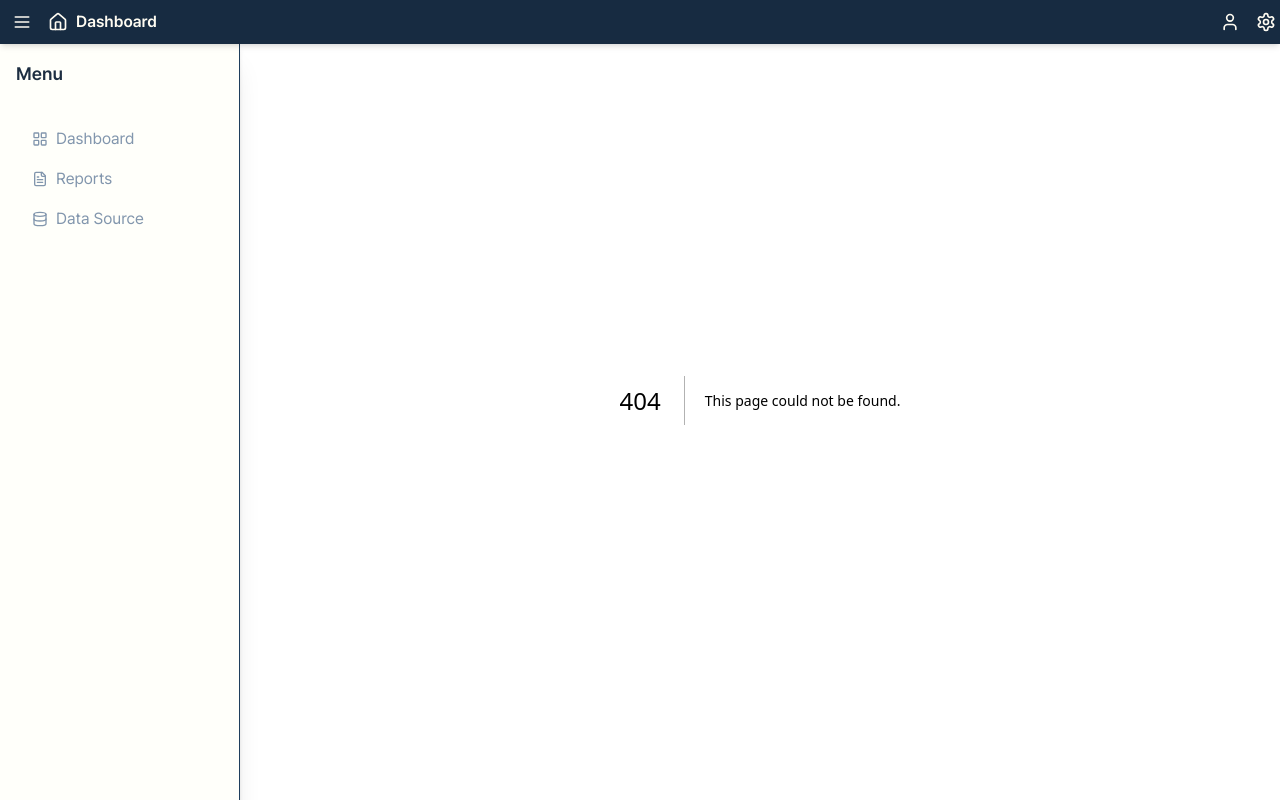
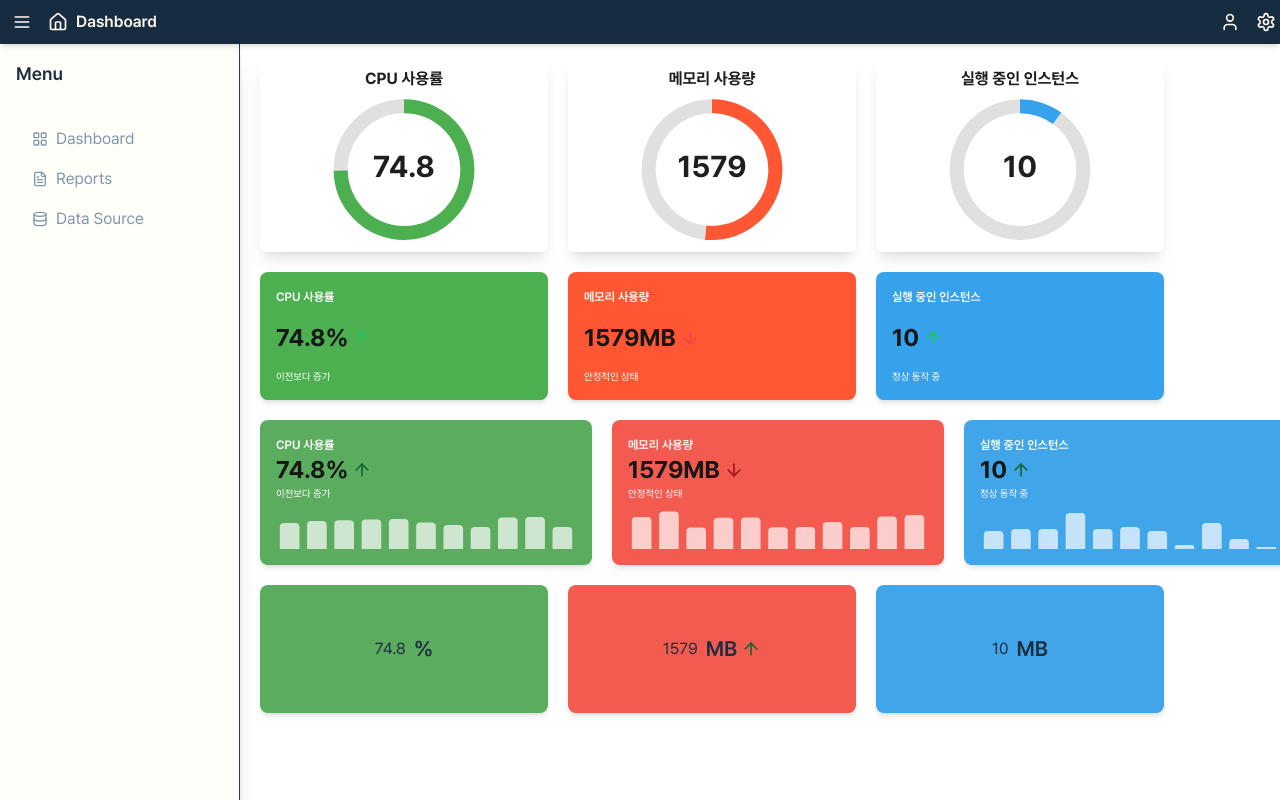
Before and after one commit to m0oMoo/monitoring_client, a Next.js app: page /dashboard5 in a window 1280 px wide. Before the commit this address had no page. Built offline with nearby package versions, Linux system fonts and the light colour scheme.

Commit message:
feat: Add dashboard5 page

```diff
--- /dev/null
+++ b/src/app/(monitoring)/dashboard5/page.tsx
@@ -0,0 +1,95 @@
+"use client";
+
+import CardWidget from "@/app/components/dashboard/cardWidget";
+import CardWidgetOnlyNumber from "@/app/components/dashboard/cardWidgetOnlyNumber";
+import CardWidgetWithBarChart from "@/app/components/dashboard/cardWidgetWithBarChart";
+import StatWidget from "@/app/components/dashboard/statWidget";
+
+const Dashboard5 = () => {
+  return (
+    <div className="mt-[40px] flex flex-col p-5 gap-5">
+      <div className="flex gap-5">
+        <StatWidget label="CPU 사용률" value={74.8} color="#4CAF50" />
+        <StatWidget label="메모리 사용량" value={1579} color="#FF5733" />
+        <StatWidget label="실행 중인 인스턴스" value={10} color="#36A2EB" />
+      </div>
+      <div className="flex gap-5">
+        <CardWidget
+          title="CPU 사용률"
+          value="74.8%"
+          subText="이전보다 증가"
+          changePercent={5.2}
+          backgroundColor="#4CAF50"
+        />
+        <CardWidget
+          title="메모리 사용량"
+          value="1579MB"
+          subText="안정적인 상태"
+          changePercent={-3.1}
+          backgroundColor="#FF5733"
+        />
+        <CardWidget
+          title="실행 중인 인스턴스"
+          value="10"
+          subText="정상 동작 중"
+          changePercent={0}
+          backgroundColor="#36A2EB"
+        />
+      </div>
+      <div className="flex gap-5">
+        <CardWidgetWithBarChart
+          title="CPU 사용률"
+          value="74.8%"
+          subText="이전보다 증가"
+          changePercent={5.2}
+          chartData={[65, 70, 72, 74, 75, 66, 60, 55, 79, 80, 55]}
+          backgroundColor="#5bac5e"
+        />
+        <CardWidgetWithBarChart
+          title="메모리 사용량"
+          value="1579MB"
+          subText="안정적인 상태"
+          changePercent={-3.1}
+          chartData={[
+            1600, 1880, 1070, 1565, 1579, 1090, 1100, 1355, 1100, 1620, 1700,
+          ]}
+          backgroundColor="#f35b50"
+        />
+        <CardWidgetWithBarChart
+          title="실행 중인 인스턴스"
+          value="10"
+          subText="정상 동작 중"
+          changePercent={0}
+          chartData={[9, 10, 10, 18, 10, 11, 9, 2, 13, 5, 1, 10]}
+          backgroundColor="#41a6e9"
+        />
+      </div>
+      <div className="flex gap-5">
+        <CardWidgetOnlyNumber
+          title="CPU 사용률"
+          value="74.8"
+          unit="%"
+          changePercent={5.2}
+          backgroundColor="#5bac5e"
+        />
+        <CardWidgetOnlyNumber
+          title="메모리 사용량"
+          value="1579"
+          unit="MB"
+          changePercent={-3.1}
+          backgroundColor="#f35b50"
+          arrowVisible={true}
+        />
+        <CardWidgetOnlyNumber
+          title="실행 중인 인스턴스"
+          value="10"
+          unit="MB"
+          changePercent={11}
+          backgroundColor="#41a6e9"
+        />
+      </div>
+    </div>
+  );
+};
+
+export default Dashboard5;
```
